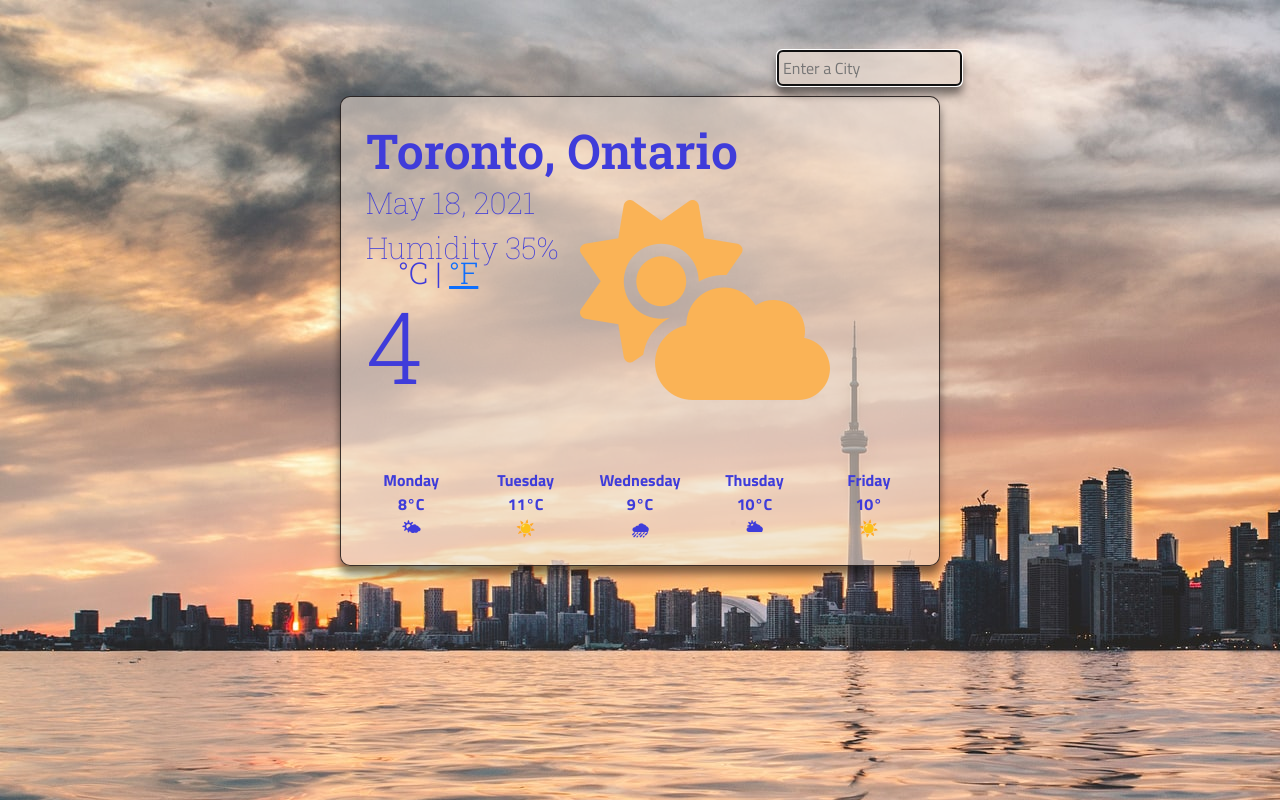
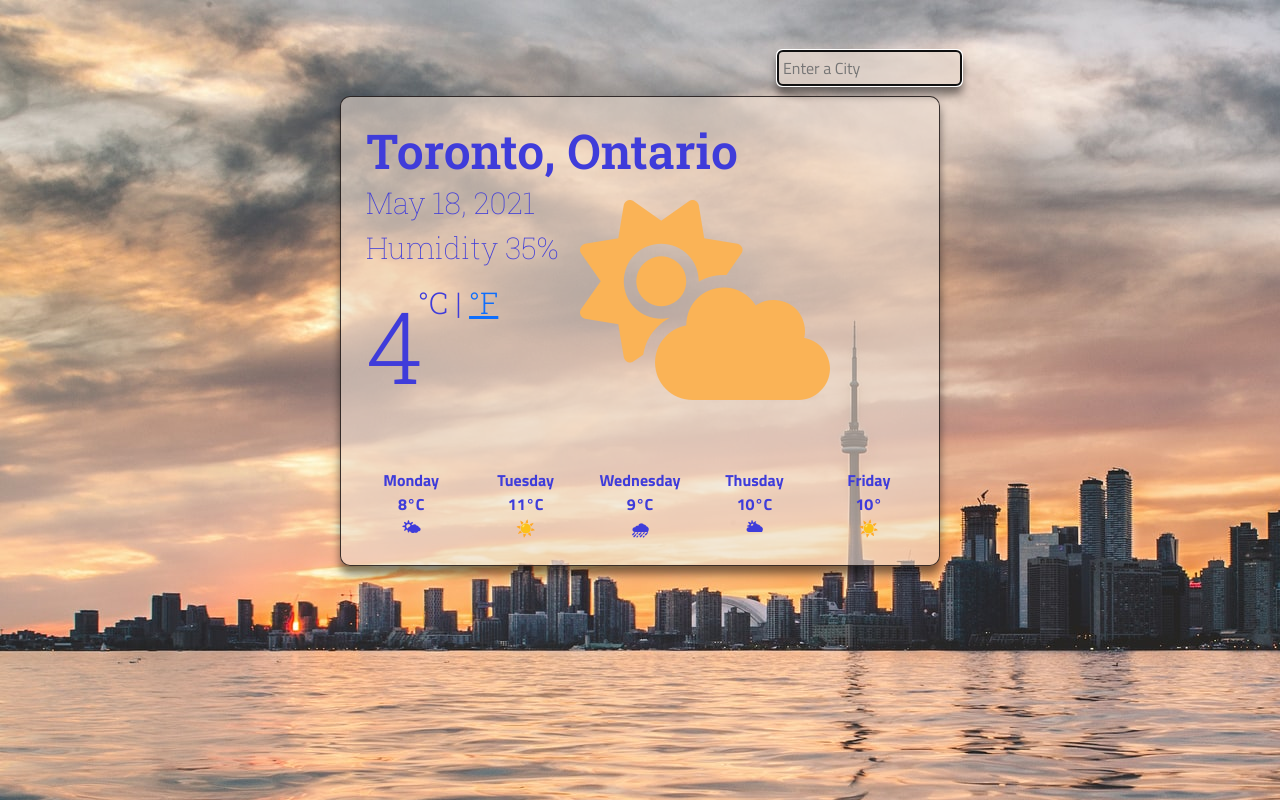
Before and after one commit to OPrilipko/Weather-App, a website built with Parcel: page index.html in a window 1280 px wide. Built offline with nearby package versions, Linux system fonts and the light colour scheme.

Commit message:
degrees update

```diff
--- a/src/styles.css
+++ b/src/styles.css
@@ -45,8 +45,8 @@ li {
   font-weight: 300;
   color: rgb(63, 60, 218);
   position: relative;
-  top: -100px;
-  right: 50px;
+  top: -70px;
+  right: 30px;
 }
 .weather-icon {
   font-size: 200px;
```
